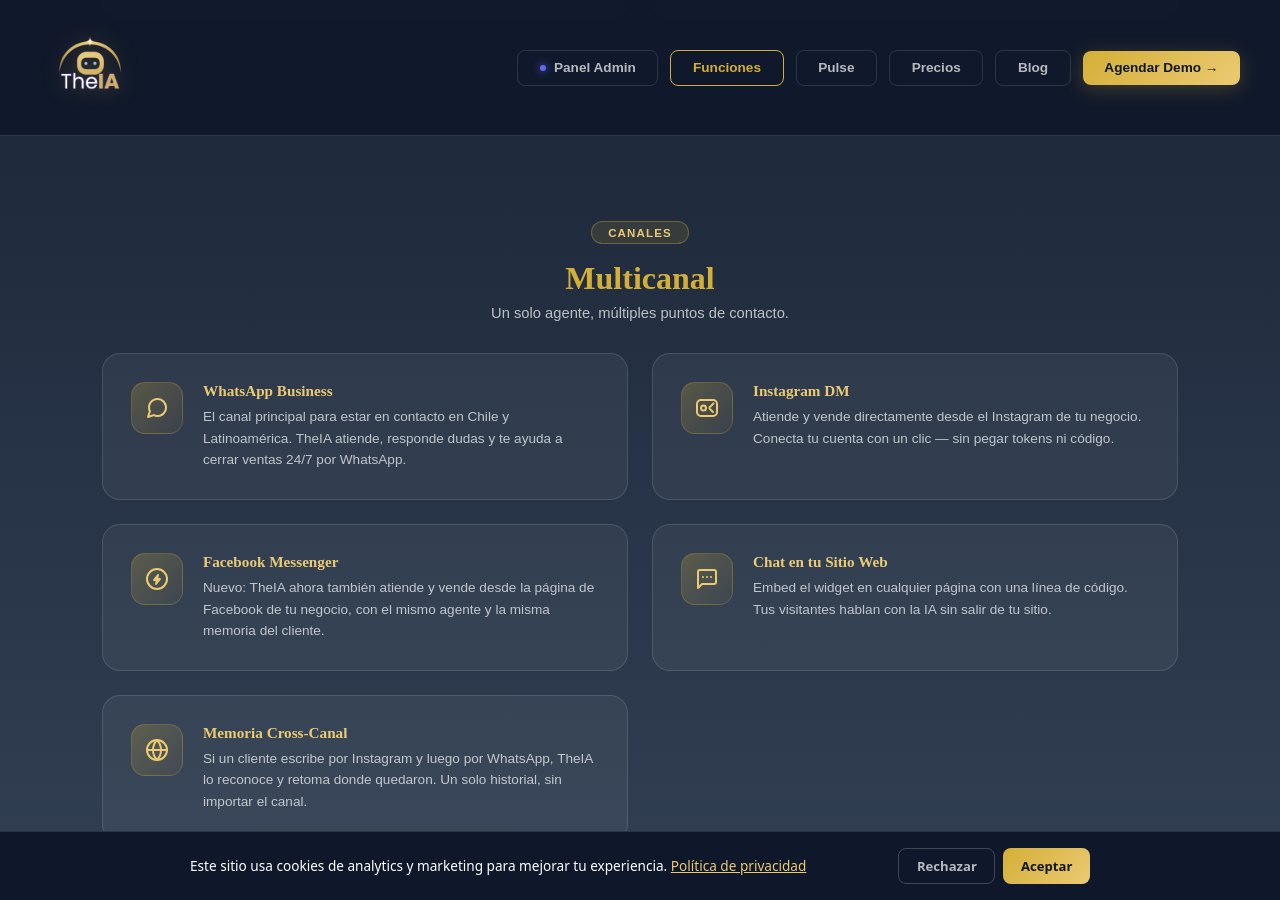
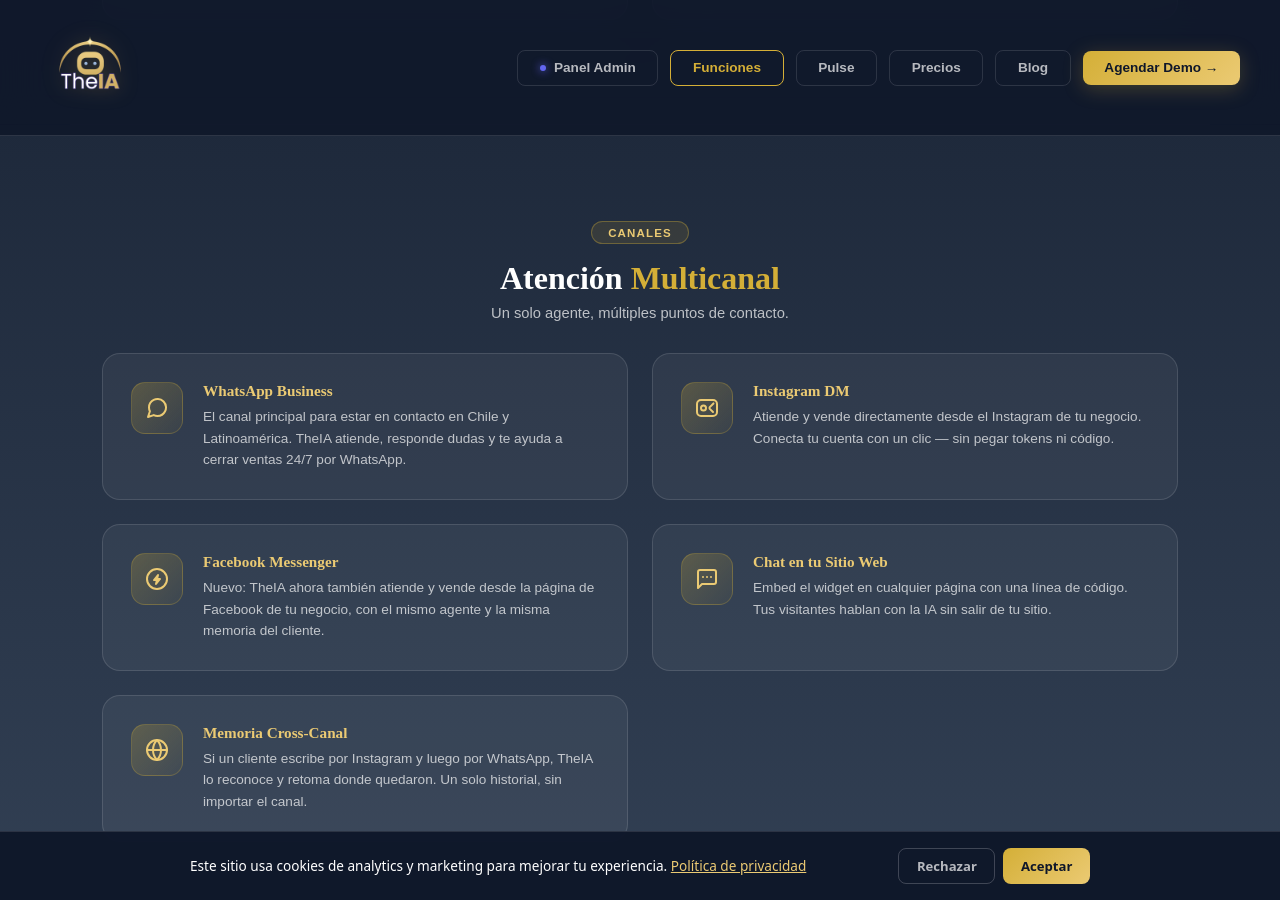
Before and after one commit to rodmera/theia-landing, a Jekyll site: the page funciones.html, which Jekyll copies as it is, in a window 1280 px wide and 900 px high, scrolled down 1157 px. Built offline with Jekyll 4.4.1, drawn with Linux system fonts in a browser that asks for light colours.

Commit message:
fix(web): cambiar h2 de 'Multicanal' a 'Atencion Multicanal' en funciones

```diff
--- a/funciones.html
+++ b/funciones.html
@@ -745,7 +745,7 @@
     <div class="container">
       <div class="group-header reveal">
         <span class="group-tag">Canales</span>
-        <h2><span class="gold">Multicanal</span></h2>
+        <h2>Atención <span class="gold">Multicanal</span></h2>
         <p>Un solo agente, múltiples puntos de contacto.</p>
       </div>
       <div class="feat-grid">
```
